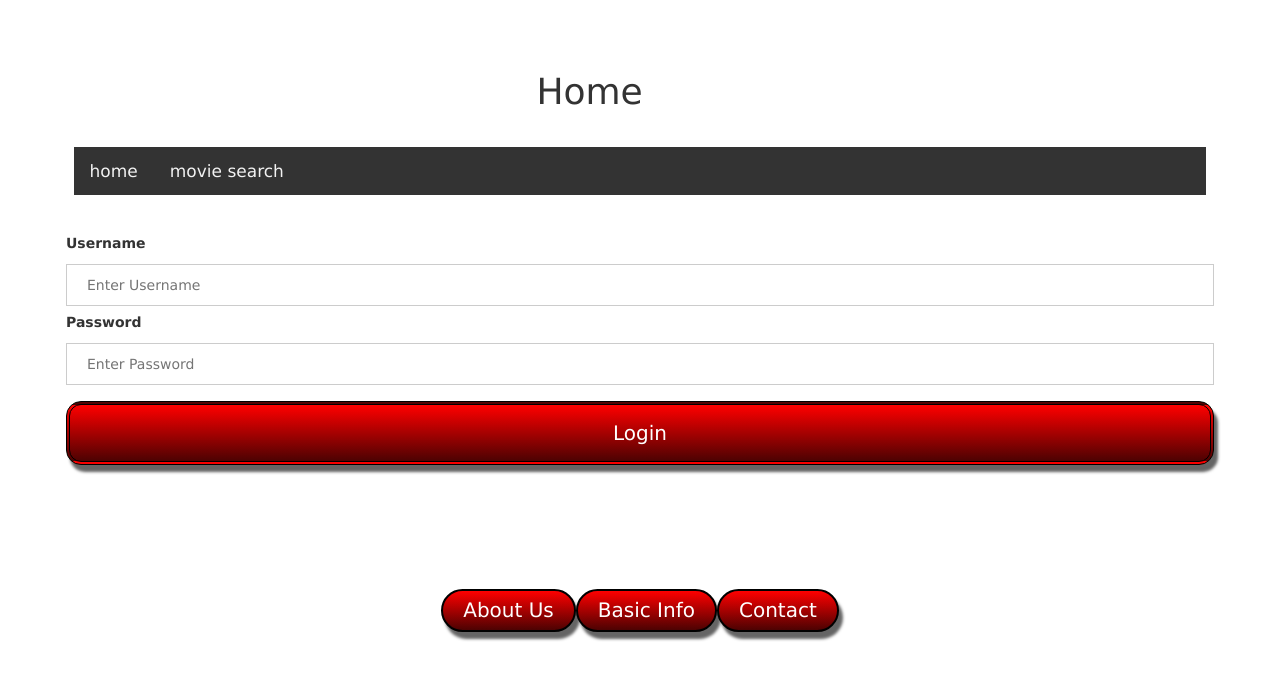
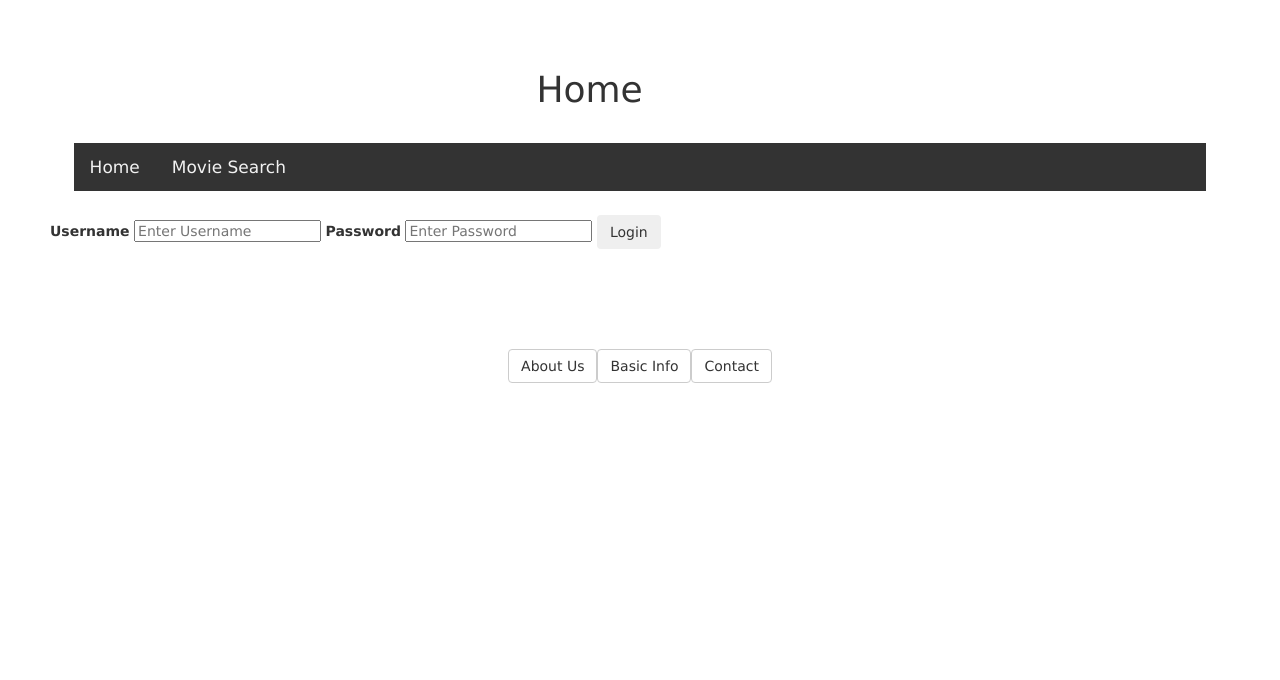
Before and after one commit to CSUMB-SCD/group4_FinalProject, a PHP site: page / in a window 1280 px wide. Shown: the top 680 px of the page. Run offline with PHP 8.4, Linux system fonts and the light colour scheme; some libraries are stand-ins or nearby versions.

```diff
--- a/Group4_Test/css/styles.css
+++ b/Group4_Test/css/styles.css
@@ -60,256 +60,3 @@ td, th {
 }
 
 /****************************   NEW   *********************/
-@font-face { font-family: iMan; src: url('../font/iMan.ttf'); }
-#bgLeft {
-  position: absolute;
-  background-image: url("../img/bg1.jpg");
-  left: 0;
-  top: 0;
-  width: 17%;
-  height: 130%;
-    opacity: .7;
-  z-index: -1;
-}
-
-#bgRight {
-  position: absolute;
-  background-image: url("../img/bg2.jpg");
-  right: 0;
-  top: 0;
-  width: 17%;
-  height: 130%;
-  opacity: .7;
-  z-index: -1;
-}
-
-.mySlides {
-    display: none;
-}
-
-#one {
-    float: right;
-    margin-right: 30px;
-}
-
-header {
-  text-align: center;
-    padding:30px;
-    width:100%;
-}
-.title{
-    border: solid 2px white;
-    /*font-family: iMan;
-    font-size:9.0em;
-    text-shadow: 3px 3px 2px #000;
-    */
-}
-#wrapper{
-    background-color: red;
-    color: white;
-    border: solid 2px black;
-    font-family: cursive;
-    font-size: 1.1em;
-    box-shadow: 10px 10px 3px gray;
-
-    margin: auto 0;
-    display:inline-block;
-    padding: 10px;
-}
-
-body {
-    text-transform: capitalize;
-}
-
-#carouselCointainer{
-margin: 0 auto;  /*centers carousel*/
-width: 360px;
-}
-
-#myCarousel {
-  margin-top: 30px;
-
-}
-
-.item {
-  border:1px solid #eee;
-
-}
-
-table {
-    margin: auto;
-    width: 60%;
-    margin-top: 1.0em;
-}
-
-td {
-    padding: 5px;
-    margin: 5px;
-}
-#textArea {
-    border: solid 2px black;
-    background-color: #ededed;
-    width: 55%;
-    height: 325px;
-    display: inline-block;
-    box-shadow: 15px 15px 7px #656565;
-    padding: 5px;
-}
-
-.alert {
-    text-align: center !important;
-}
-
-.btn {
-    border: 2px double #000;
-    box-shadow: 4px 7px 3px #656565;
-    color: white;
-    border-radius: 28px;
-    background-color: red;
-    background-image: linear-gradient(to bottom, #ff0000, #4d0202);
-     font-size: 20px;
-     padding: 5px 20px 5px 20px;
-     text-decoration: none;
-
-}
-
-.btn:hover {
-
-    color:#fff;
-    opacity: .8;
-      background-image: linear-gradient(to bottom, #4d0202, #ff0000);
-  text-decoration: none;
-}
-.btn:active{
-    text-decoration: none;
-}
-
-.w3-content {
-    float: left;
-}
-
-#mLogin{
-    text-align: center;
-}
-a{
-text-transform: lowercase;
-}
-
-.wrapper{
-    width: 50%;
-    margin: auto;
-    padding:10px;
-
-}
-
-/**** BEGIN login modal *****/
-/* Full-width input fields */
-#ittAD, #itpAD {
-    width: 100%;
-    padding: 12px 20px;
-    margin: 8px 0;
-    display: inline-block;
-    border: 1px solid #ccc;
-    box-sizing: border-box;
-}
-
-/* Set a style for all buttons */
-.btnAD {
-    background-color: #4CAF50;
-    color: white;
-    padding: 14px 20px;
-    margin: 8px 0;
- border: 4px double black;
-    cursor: pointer;
-    width: 100%;
-    border-radius: 15px;
-}
-
-.btnAD:hover {
-    opacity: 0.8;
-}
-
-/* Extra styles for the cancel button */
-#cancelbtnAD: active{
-        box-shadow: 8px 8px 5px #000;
-
-}
-
-
-/* Center the image and position the close button */
-#imgcontainerAD {
-    text-align: center;
-    margin: 24px 0 12px 0;
-    position: relative;
-}
-
-.containerAD {
-    padding: 16px;
-}
-
-/* The Modal (background) */
-.modalAD {
-    display: none; /* Hidden by default */
-    position: fixed; /* Stay in place */
-    z-index: 1; /* Sit on top */
-    left: 0;
-    top: 0;
-    width: 100%; /* Full width */
-    height: 100%; /* Full height */
-    overflow: auto; /* Enable scroll if needed */
-    background-color: rgb(0,0,0); /* Fallback color */
-    background-color: rgba(0,0,0,0.4); /* Black w/ opacity */
-    padding-top: 60px;
-}
-
-/* Modal Content/Box */
-.modal-contentAD {
-    background-color: #fefefe;
-    margin: 5% auto 15% auto; /* 5% from the top, 15% from the bottom and centered */
-    border: 1px solid #888;
-    width: 25%; /* Could be more or less, depending on screen size */
-}
-
-/* The Close Button (x) */
-.closeAD {
-    position: absolute;
-    right: 25px;
-    top: 0;
-    color: #000;
-    font-size: 35px;
-    font-weight: bold;
-}
-
-.closeAD:hover,
-.closeAD:focus {
-    color: red;
-    cursor: pointer;
-}
-
-/* Add Zoom Animation */
-.animateAD {
-    -webkit-animation: animatezoom 0.6s;
-    animation: animatezoom 0.6s
-}
-
-@-webkit-keyframes animatezoom {
-    from {-webkit-transform: scale(0)}
-    to {-webkit-transform: scale(1)}
-}
-
-@keyframes animatezoom {
-    from {transform: scale(0)}
-    to {transform: scale(1)}
-}
-
-/* Change styles for span and cancel button on extra small screens */
-@media screen and (max-width: 300px) {
-    span.pswAD {
-       display: block;
-       float: none;
-    }
-    .cancelbtnAD {
-       width: 100%;
-    }
-}
-/**** END login modal *****/
```
